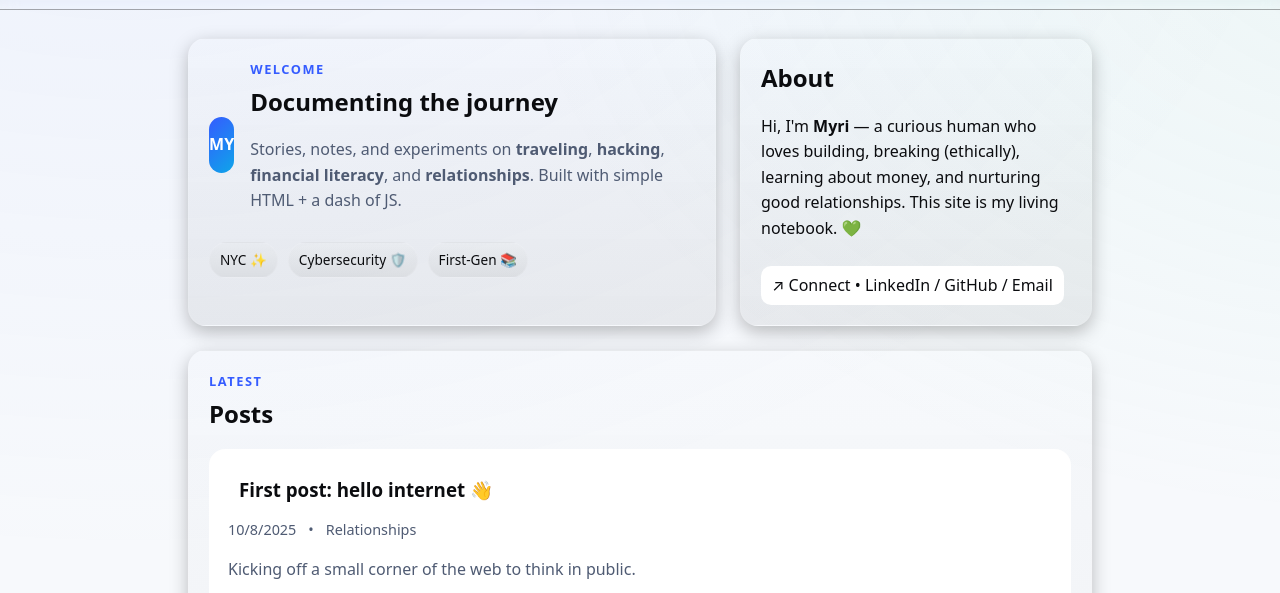
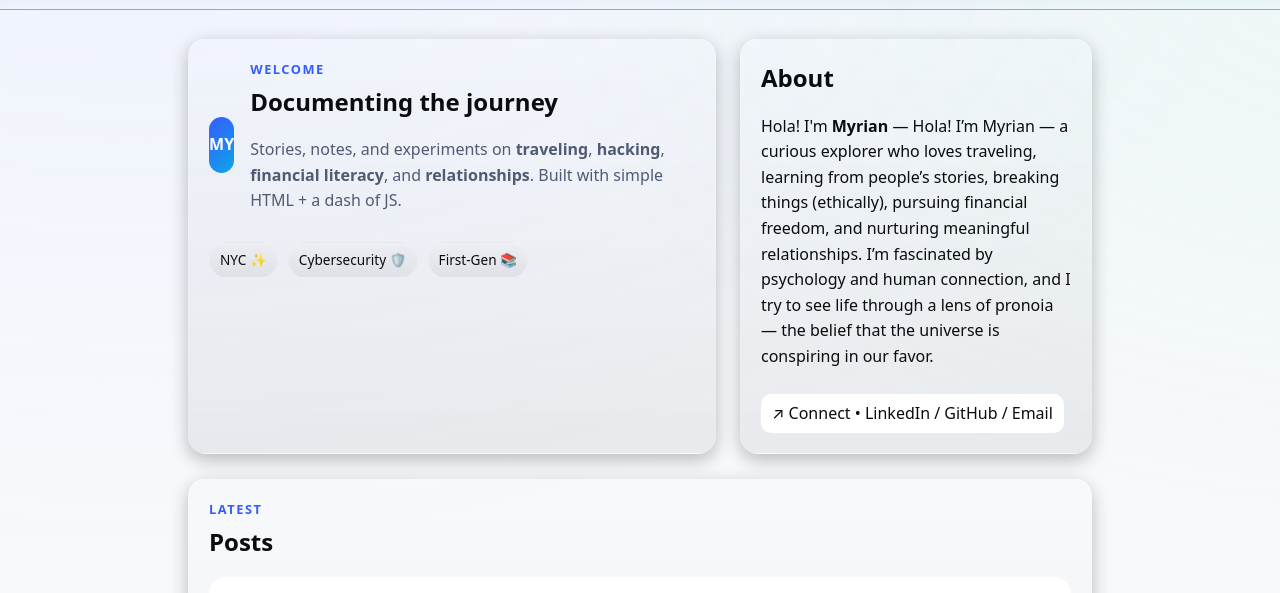
Before and after one commit to MyrianBeatriz/mayala_page, a plain HTML site: page index.html in a window 1280 px wide. Shown: the part 160-753 px from the top of the page. Drawn offline with Linux system fonts and the light colour scheme.

Commit message:
Update index.html
updated about section

```diff
--- a/index.html
+++ b/index.html
@@ -95,7 +95,7 @@
 
     <aside class="card">
       <h2>About</h2>
-      <p>Hi, I'm <strong>Myri</strong> — a curious human who loves building, breaking (ethically), learning about money, and nurturing good relationships. This site is my living notebook. 💚</p>
+      <p>Hola! I'm <strong>Myrian</strong> — Hola! I’m Myrian — a curious explorer who loves traveling, learning from people’s stories, breaking things (ethically), pursuing financial freedom, and nurturing meaningful relationships. I’m fascinated by psychology and human connection, and I try to see life through a lens of pronoia — the belief that the universe is conspiring in our favor.</p>
       <div style="height:8px"></div>
       <a class="link" href="#" onclick="alert('Connect: add your links!')">↗ Connect • LinkedIn / GitHub / Email</a>
     </aside>
```
